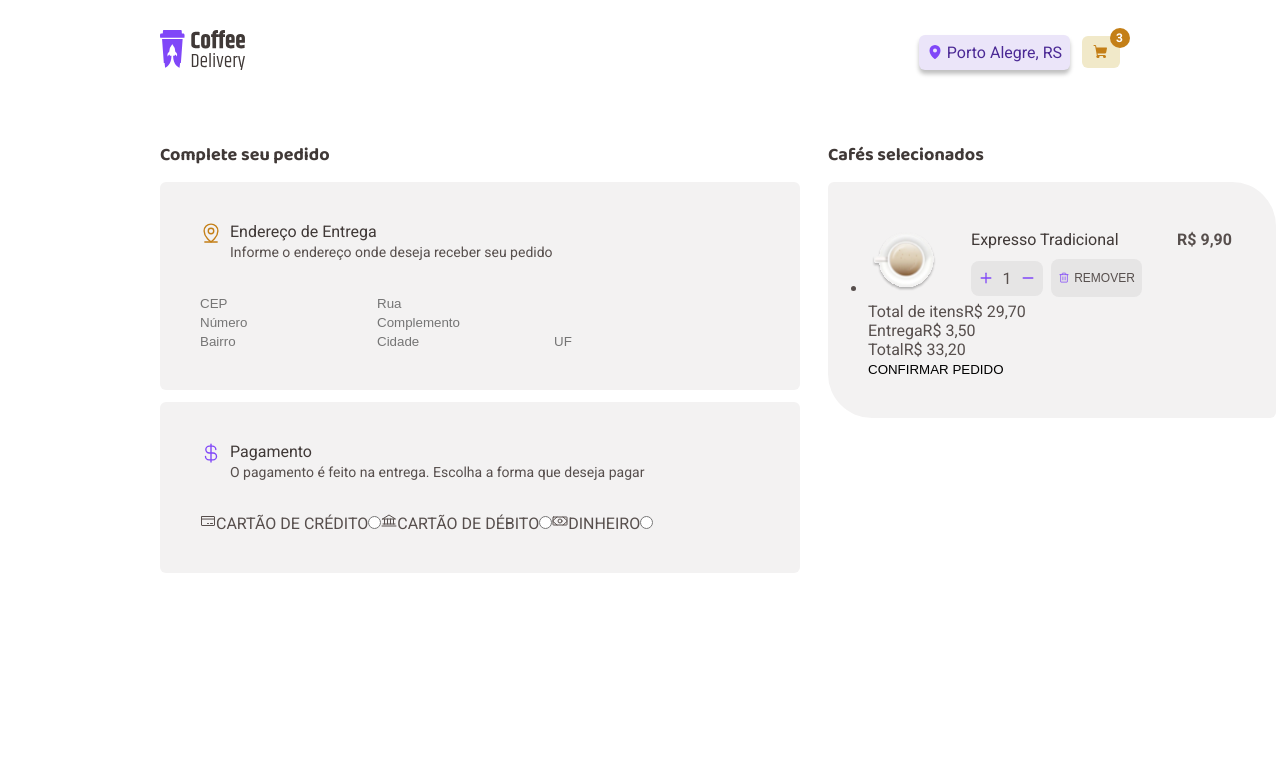
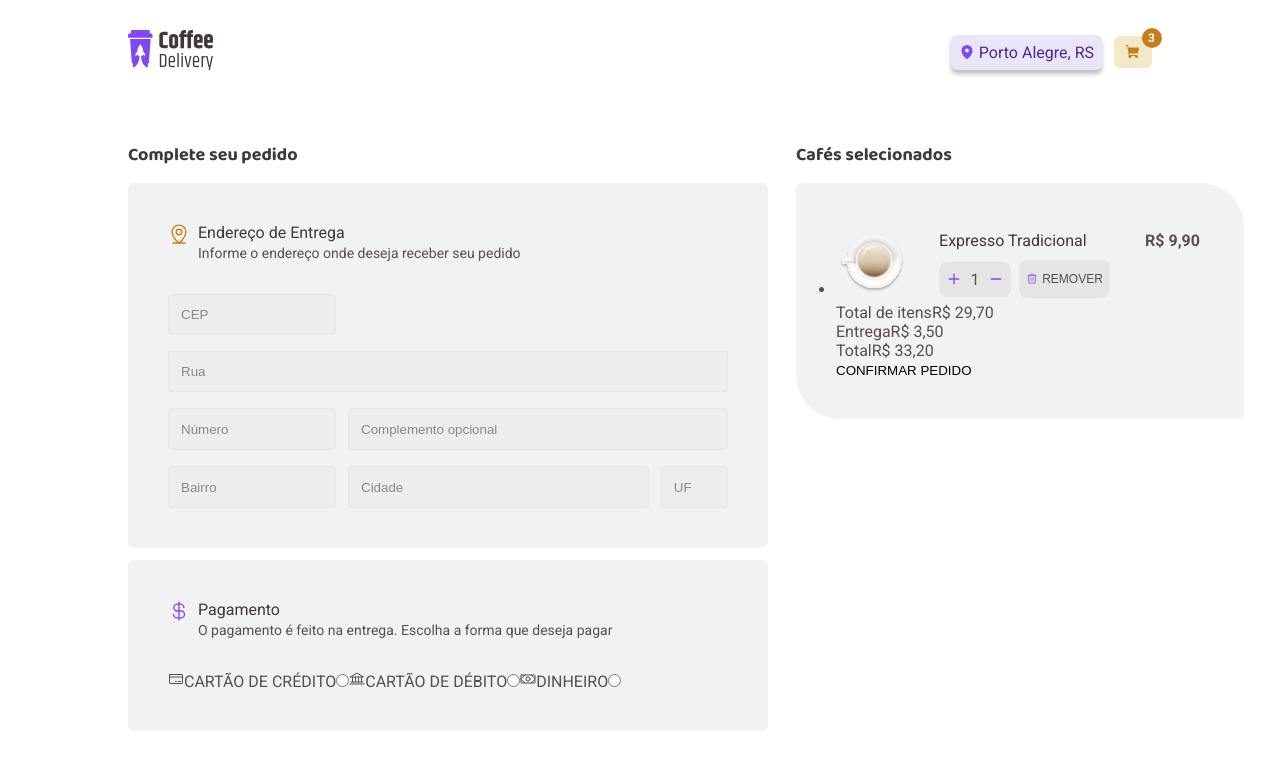
Before and after one commit to rafaelmfs/Coffee-Delivery, a React (Vite) app: page /checkout in a window 1280 px wide. Shown: the top 770 px of the page. Built offline with nearby package versions, Linux system fonts and the light colour scheme.

Commit message:
Estilizando o formulário de endereço

```diff
--- a/src/layouts/Baselayout/style.ts
+++ b/src/layouts/Baselayout/style.ts
@@ -6,6 +6,10 @@ export const LayoutContainer = styled.div`
   justify-content: center;
 
   max-width: 1440px;
-  width: calc(100% - 320px);
+  width: 80%;
   margin: 0 auto;
+
+  @media (max-width: 1044px) {
+    font-size: 62.5%;
+  }
 `
--- a/src/pages/Checkout/index.tsx
+++ b/src/pages/Checkout/index.tsx
@@ -37,14 +37,20 @@ export function Checkout() {
                 <input type="number" placeholder="Número" name="number" />
                 <input
                   type="text"
-                  placeholder="Complemento"
+                  placeholder="Complemento opcional"
                   name="complement"
+                  className="complement-input"
                 />
               </div>
               <div>
                 <input type="text" placeholder="Bairro" name="district" />
                 <input type="text" placeholder="Cidade" name="city" />
-                <input type="text" placeholder="UF" name="state" />
+                <input
+                  type="text"
+                  placeholder="UF"
+                  name="state"
+                  className="state-input"
+                />
               </div>
             </AddressForm>
           </CardDefault>
--- a/src/pages/Checkout/style.ts
+++ b/src/pages/Checkout/style.ts
@@ -16,19 +16,18 @@ interface CardDefaultOptions {
 export const CheckoutContainer = styled.main`
   display: flex;
   align-items: flex-start;
-  justify-content: space-between;
 
-  padding: 40px 0;
-  gap: 28px;
+  padding: 2.5rem 0;
+  gap: 1.75rem;
   width: 100%;
 
   .title {
     font-family: 'Baloo 2';
     font-style: normal;
     font-weight: 700;
-    font-size: 18px;
+    font-size: 1.125rem;
     line-height: 130%;
-    margin-bottom: 15px;
+    margin-bottom: 1rem;
     color: ${(props) => props.theme['base-subtitle']};
   }
 `
@@ -36,8 +35,7 @@ export const CheckoutContainer = styled.main`
 export const CardDefault = styled.div<CardDefaultOptions>`
   display: flex;
   flex-direction: column;
-
-  padding: 40px;
+  padding: 2.5rem;
   border-radius: 6px;
   background-color: ${(props) => props.theme['base-card']};
 
@@ -53,15 +51,15 @@ export const FormHeadder = styled.div<FormHeadderProps>`
   align-items: flex-start;
   justify-content: baseline;
 
-  gap: 8px;
+  gap: 0.5rem;
 
   svg {
-    font-size: 22px;
+    font-size: 1.375rem;
     color: ${(props) => props.theme[props.iconColor]};
   }
 
   h3 {
-    font-size: 16px;
+    font-size: 1rem;
     font-weight: 400;
     line-height: 130%;
 
@@ -69,28 +67,57 @@ export const FormHeadder = styled.div<FormHeadderProps>`
   }
 
   p {
-    font-size: 14px;
+    font-size: 0.875rem;
     line-height: 130%;
     font-weight: 400;
 
     color: ${(props) => props.theme['base-text']};
   }
 
-  margin-bottom: 32px;
+  margin-bottom: 2rem;
 `
 
 export const FormWrapper = styled.div`
-  width: 640px;
-  height: 591px;
+  width: 40rem;
 
   display: flex;
   flex-direction: column;
 
-  gap: 12px;
+  gap: 0.75rem;
 `
 
 export const AddressForm = styled.form`
-  .address-form-input-area {
+  display: flex;
+  flex-direction: column;
+  gap: 1rem;
+
+  input {
+    height: 2.625rem;
+    padding: 0.75rem;
+    flex: 1;
+    border: 1px solid ${(props) => props.theme['base-button']};
+    border-radius: 4px;
+    background: ${(props) => props.theme['base-input']};
+  }
+  input:first-child {
+    max-width: 30%;
+  }
+
+  input::placeholder {
+    color: ${(props) => props.theme['base-label']};
+  }
+
+  div {
+    display: flex;
+    align-items: center;
+    gap: 0.75rem;
+
+    box-sizing: border-box;
+    overflow: hidden;
+
+    .state-input {
+      max-width: 12%;
+    }
   }
 `
 
```
